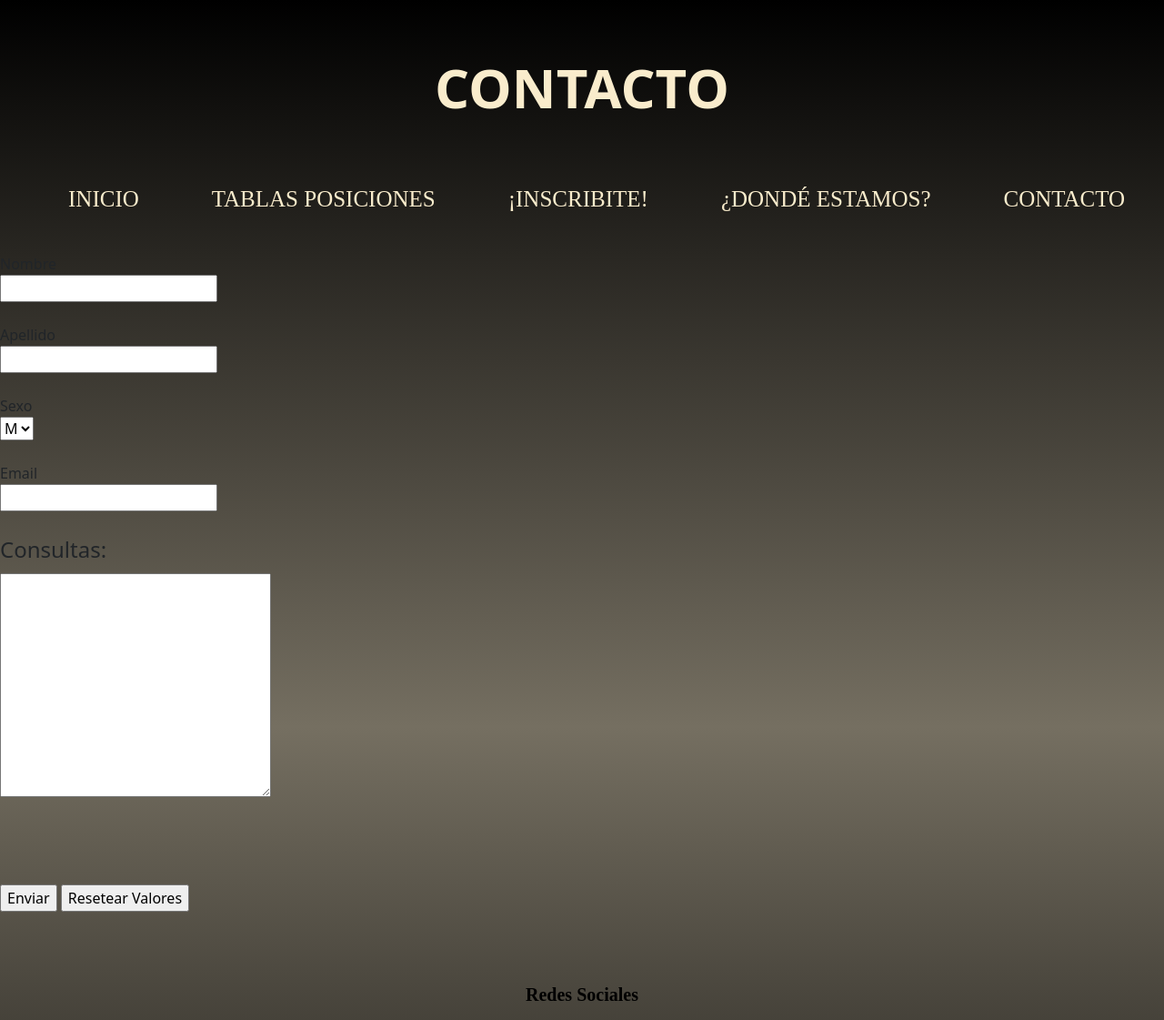
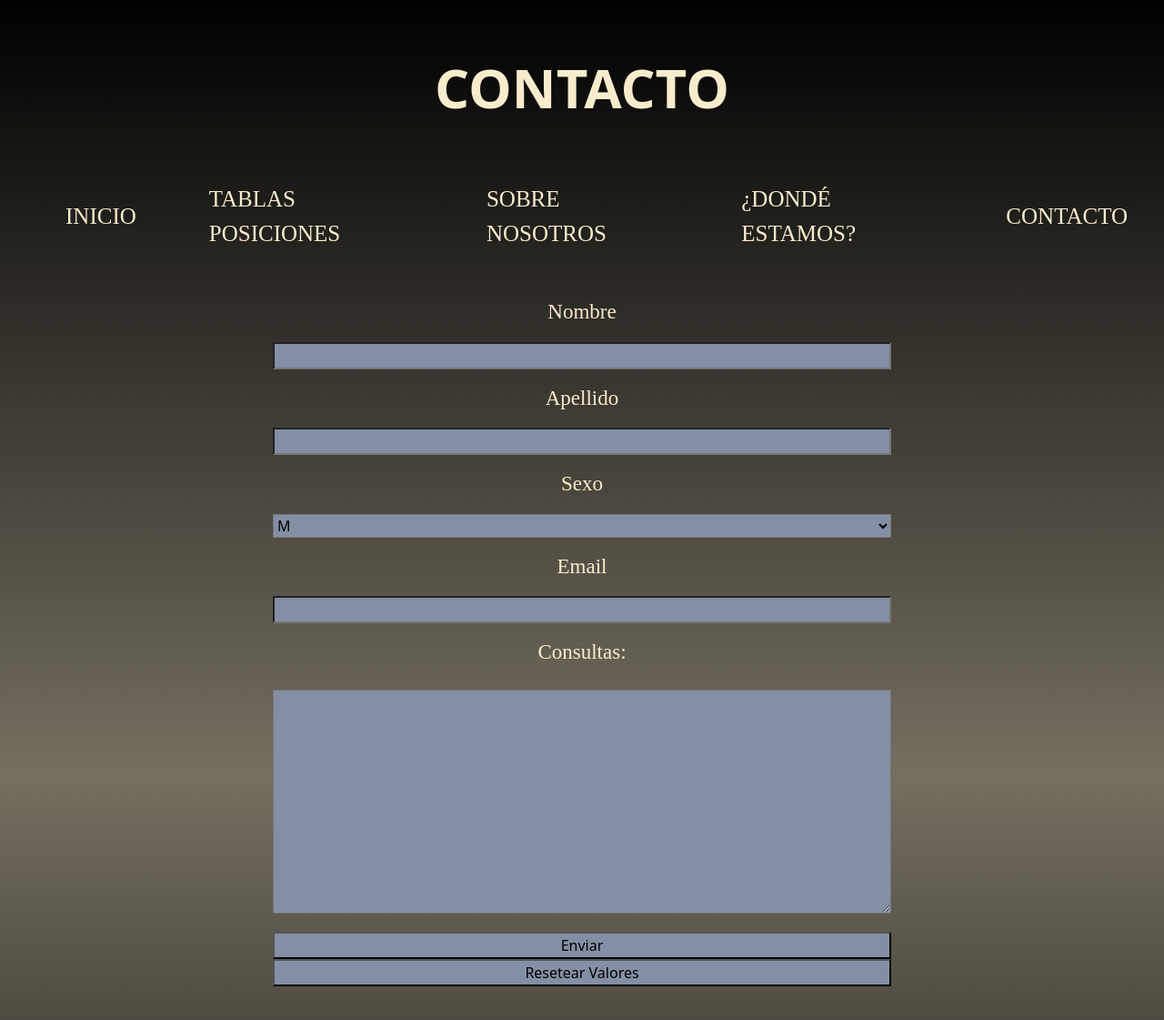
Before and after one commit to Fprobaos/Fuezva-Probaos, a website: page pages/contacto.html in a window 1280 px wide. Shown: the top 1121 px of the page at 91% size. Drawn offline with nearby package versions, Linux system fonts and the light colour scheme.

Commit message:
entrega final

```diff
--- a/pages/contacto.html
+++ b/pages/contacto.html
@@ -3,12 +3,15 @@
         <meta charset="UTF-8">
         <meta http-equiv="X-UA-Compatible" content="IE=edge">
         <meta name="viewport" content="width=device-width, initial-scale=1.0">
-        <title>Fuezva Futbol</title>
+        <meta name="keywords" content="fútbol, torneo, deporte, amigos, contacto">
+        <meta name="description" content="Formulario de Contacto para que llenes y seas parte de esta gran comunidad que es Fuezva. No pierdas tiempo que te vas a arrepentir!">
+        <title>Fuezva Futbol | Contacto</title>
         <link rel="shortcut icon" href="../assets/logo.jpg">
         <link rel="stylesheet" href="../css/main.css">
         <link rel="stylesheet" href="https://cdnjs.cloudflare.com/ajax/libs/animate.css/4.1.1/animate.min.css">
         <link href="https://cdn.jsdelivr.net/npm/bootstrap@5.2.0/dist/css/bootstrap.min.css" rel="stylesheet" integrity="sha384-gH2yIJqKdNHPEq0n4Mqa/HGKIhSkIHeL5AyhkYV8i59U5AR6csBvApHHNl/vI1Bx" crossorigin="anonymous">
         <script src="https://cdn.jsdelivr.net/npm/bootstrap@5.2.0/dist/js/bootstrap.bundle.min.js" integrity="sha384-A3rJD856KowSb7dwlZdYEkO39Gagi7vIsF0jrRAoQmDKKtQBHUuLZ9AsSv4jD4Xa" crossorigin="anonymous"></script>
+
 
     </head>
 
@@ -25,11 +28,11 @@
 
                             <ul class="menu animate__animated animate__backInLeft">
                                 <li><a class="links" href="../index.html">INICIO</a></li>
-                                <li><a class="links" href="./pages/tablasposiciones.html">TABLAS POSICIONES</a></li>
-                                <li><a class="links" href="./pages/inscribite.html">¡INSCRIBITE!</a></li>
-                                <li><a class="links" href="./pages/dondeestamos.html">¿DONDÉ ESTAMOS?</a></li>
-                                <li><a class="links" href="./pages/contacto.html">CONTACTO</a></li>
-                            </ul>
+                                <li><a class="links" href="./tablasposiciones.html">TABLAS POSICIONES</a></li>
+                                <li><a class="links" href="./nosotros.html">SOBRE NOSOTROS</a></li>
+                                <li><a class="links" href="./dondeestamos.html">¿DONDÉ ESTAMOS?</a></li>
+                                <li><a class="links" href="./contacto.html">CONTACTO</a></li>
+                              </ul>
 
                         </nav>
 
@@ -41,42 +44,39 @@
 
                     <fieldset>
 
-                        <br>
+                        <label for="Nombre" class="texto">Nombre</label>
+                        <input type="text" name="Nombre" id="Nombre" class="fondo">
 
-                        <label for="Nombre" class="texto">Nombre</label>
-                        <br>
-                        <input type="text" name="Nombre" id="Nombre">
 
-                        <br><br>
 
                         <label for="Apellido" class="texto">Apellido</label>
-                        <br>
-                        <input type="text" name="Apellido" id="Apellido">
 
-                        <br><br>
+                        <input type="text" name="Apellido" id="Apellido" class="fondo">
+
+
 
                         <label for="Sexo" class="texto">Sexo</label>
-                        <br>
-                        <select name="" id="Sexo">
+
+                        <select name="" id="Sexo" class="fondo">
                             <option value="Masculino"> M </option>
                             <option value="Femenino"> F </option>
                         </select>
 
-                        <br><br>
+
 
                         <label for="Email" class="texto">Email</label>
-                        <br>
-                        <input type="email" name="email" id="email">
 
-                        <br><br>
+                        <input type="email" name="email" id="email" class="fondo">
 
-                        <legend> Consultas:</legend>
-                        <textarea name="Consultas" id="" cols="30" rows="10"></textarea>
 
-                        <br><br><br><br><br>
 
-                        <input type="submit" value="Enviar">
-                        <input type="reset" value="Resetear Valores">
+                        <legend class="texto"> Consultas:</legend>
+                        <textarea name="Consultas" id="" cols="30" rows="10" class="fondo"></textarea>
+
+
+
+                        <input type="submit" value="Enviar" class="fondo">
+                        <input type="reset" value="Resetear Valores" class="fondo">
 
 
                     </fieldset>
--- a/scss/Header.scss
+++ b/scss/Header.scss
@@ -62,7 +62,7 @@ header{
         }
 
         a:hover{
-                color:#38382c;
+                color: $hover;
                 transition: all 0.5 ease;
                 -webkit-transition: all 0.5 ease;
                 -moz-transition: all 0.5 ease;
--- a/scss/colors.scss
+++ b/scss/colors.scss
@@ -1 +1,3 @@
 $txt:#F9ECCC;
+$hover:#38382c;
+$label:#848FA5;
--- a/scss/main.scss
+++ b/scss/main.scss
@@ -45,6 +45,8 @@ section{
     }
 
 
+
+
 @media(min-width:1024px){
 
     p{
@@ -63,6 +65,7 @@ section{
     margin: 50px;
     height: 300px;
     width: 500px;
+    padding: 0px;
     }
 
     div{
@@ -76,3 +79,58 @@ section{
 
 
 }
+
+
+form{
+
+    fieldset{
+        display: flex;
+        flex-direction: column;
+        padding: 30px;
+
+        textarea{
+            margin-bottom: 20px;
+        }
+
+        .fondo{
+            background-color: #848FA5;
+        }
+
+    }
+
+
+    .texto{
+        font-family:'Times New Roman', Times, serif;
+        font-size: 23px;
+        padding: 15px;
+        text-align: center;
+        color: $txt;
+    }
+}
+
+@media(min-width:1024px){
+form{
+
+    fieldset{
+        display: flex;
+        flex-direction: column;
+        padding: 300px;
+        padding-bottom: 20px;
+        padding-top: 20px;
+
+        textarea{
+            margin-bottom: 20px;
+        }
+
+    }
+
+
+    .texto{
+        font-family:'Times New Roman', Times, serif;
+        font-size: 23px;
+        padding: 15px;
+        text-align: center;
+        color: $txt;
+    }
+    }
+}
```
Also changed, not shown: index.html (+11 -8 lines), pages/dondeestamos.html (+12 -9 lines), pages/nosotros.html (renamed from pages/inscribite.html, +42 -4 lines), pages/tablasposiciones.html (+8 -5 lines), assets/Google-Maps.jpg (deleted), assets/Index 1.jfif (deleted), assets/Index 12.jpg (deleted), assets/Index 4.jfif (renamed from assets/Index 21.jfif), assets/Index 4.jpg (deleted), assets/Index 5.jfif (renamed from assets/Fondo 12.jfif), assets/Index 6.jpg (renamed from assets/foto 18.jpg), assets/Nosotros 2.jpg (added), assets/Nosotros 3.jpeg (added), assets/Nosotros 4.png (added), 2 more files.
